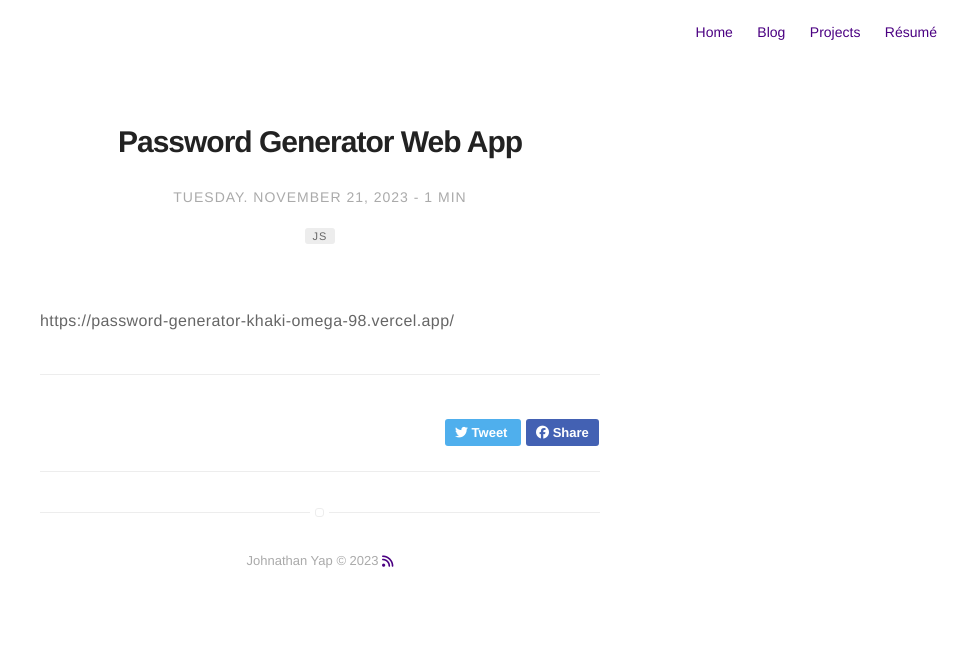
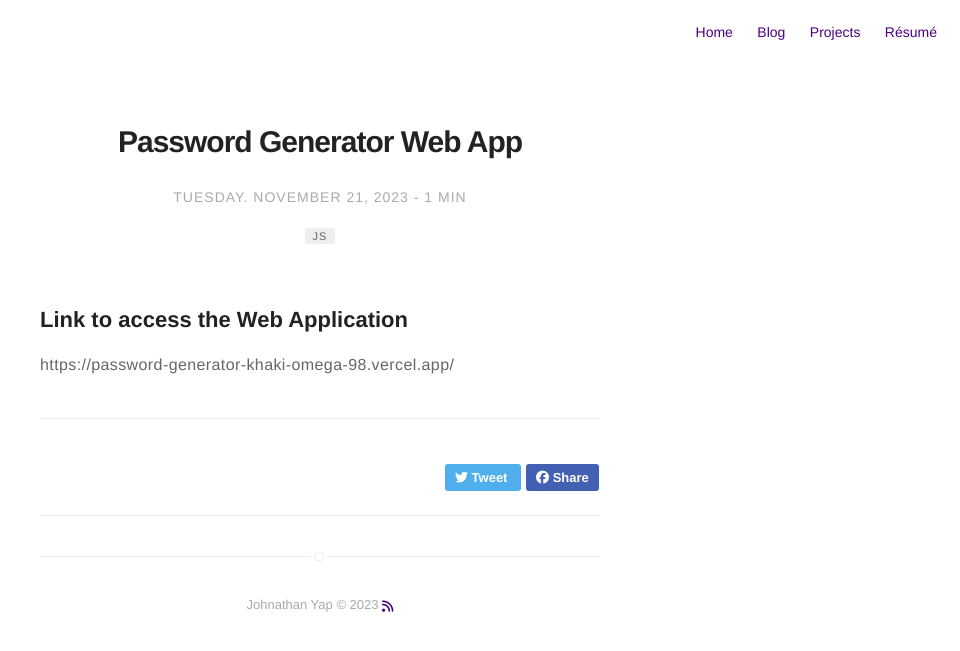
Before and after one commit to jxhnthan/john, a Jekyll site: the page built from _posts/2023-11-21-passwordgenerator.markdown, in a window 1280 px wide. Shown: the top 651 px of the page, without its empty margins (320-1280 px from the left). Built offline with Jekyll 4.4.1, drawn with Linux system fonts in a browser that asks for light colours; nearby versions of some CDN libraries.

Commit message:
Update 2023-11-21-passwordgenerator.markdown

```diff
--- a/_posts/2023-11-21-passwordgenerator.markdown
+++ b/_posts/2023-11-21-passwordgenerator.markdown
@@ -12,4 +12,6 @@ category: project
 author: johndoe
 externalLink: false
 ---
+
+## Link to access the Web Application
 https://password-generator-khaki-omega-98.vercel.app/
```
